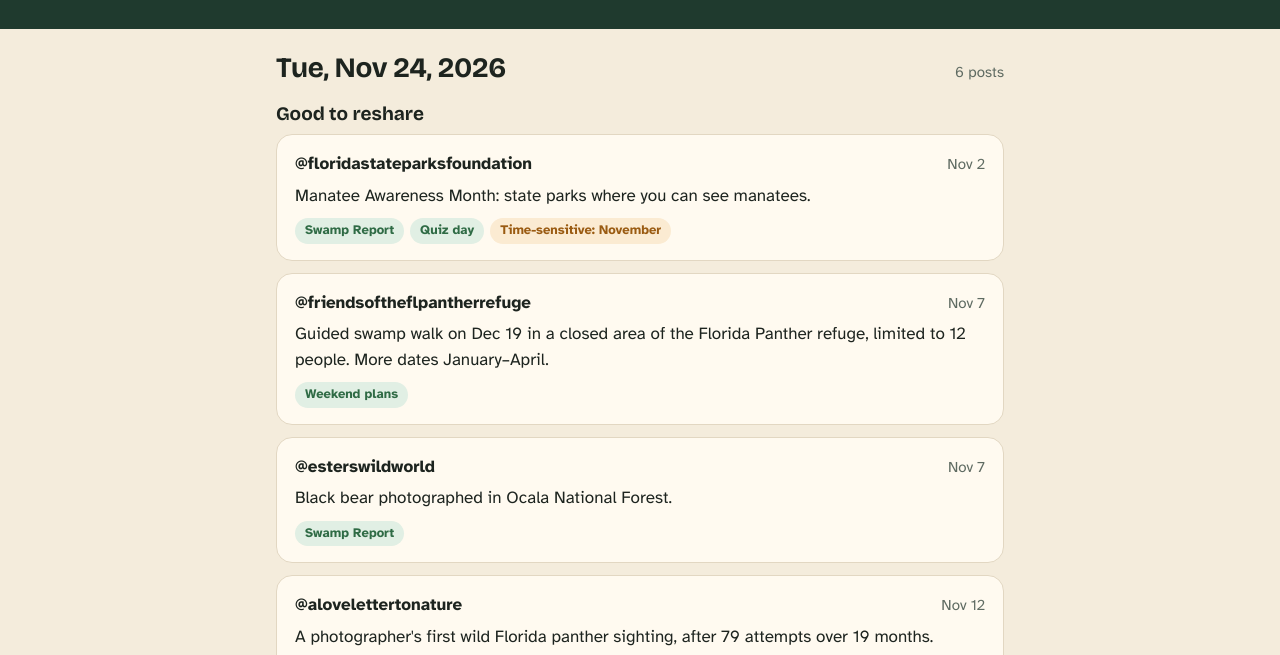
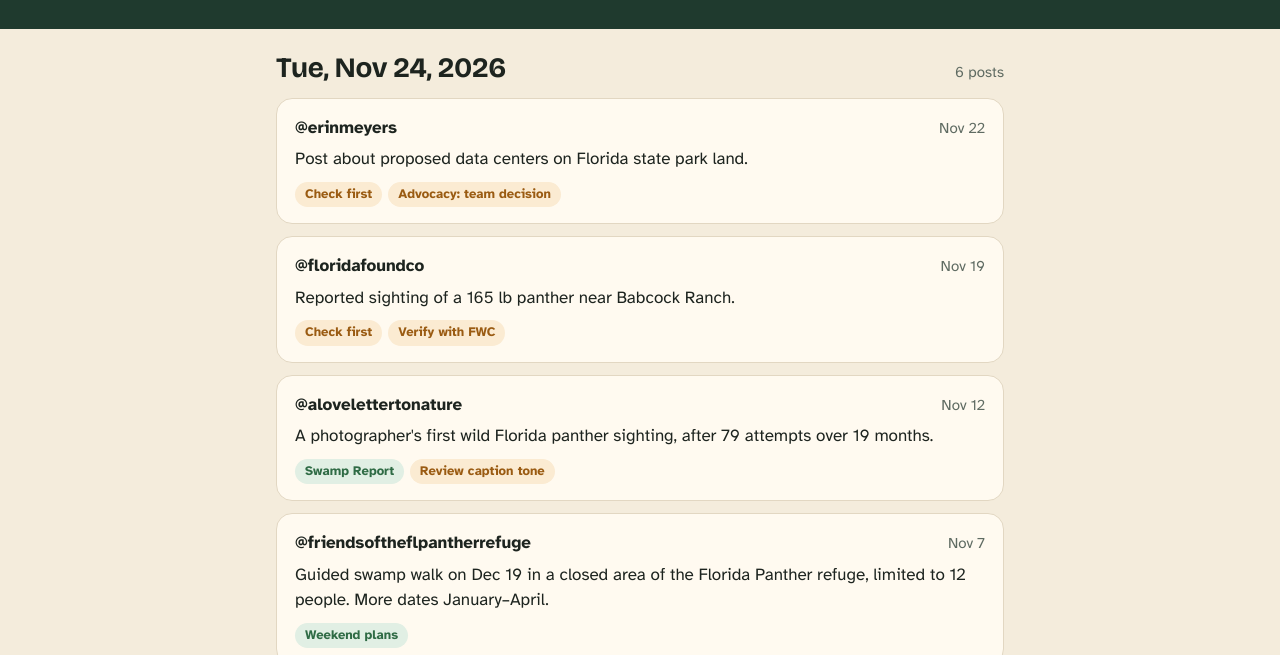
Before and after one commit to roldanm92-lab/RN8V, a plain HTML site: page index.html in a window 1280 px wide. Shown: the part 145-800 px from the top of the page. Drawn offline with nearby package versions, Linux system fonts and the light colour scheme.

Commit message:
Show newest posts first within each day
Co-Authored-By: Claude Opus 5.5 <noreply@anthropic.com>
Claude-Session: https://claude.ai/code/session_016jPVYxBRqsZKay7JayXWiu

```diff
--- a/index.html
+++ b/index.html
@@ -71,8 +71,11 @@ fetch('finds.json', {cache: 'no-store'}).then(r => r.json()).then(days => {
   const total = days.reduce((n, d) => n + d.posts.length, 0);
   document.getElementById('sub').textContent = `${total} posts across ${days.length} search${days.length === 1 ? '' : 'es'}, newest first.`;
   document.getElementById('days').innerHTML = days.map(d => {
-    const good = d.posts.filter(p => p.group !== 'check');
-    const check = d.posts.filter(p => p.group === 'check');
+    // newest post first; "Nov 2"-style dates are read relative to the search date
+    const when = p => { const s = new Date(d.date + 'T12:00:00'); const t = new Date(`${p.posted} ${s.getFullYear()} 12:00`);
+      if (isNaN(t)) return 0; if (t > s) t.setFullYear(t.getFullYear() - 1); return t.getTime(); };
+    const posts = [...d.posts].sort((a, b) => when(b) - when(a))
+      .map(p => p.group === 'check' ? {...p, flags: ['Check first', ...(p.flags||[])]} : p);
     const extra = (d.accounts?.length || d.hashtags?.length) ? `
       <details><summary>Sources used</summary>
         ${d.accounts?.length ? `<h3>Accounts</h3>${chips(d.accounts)}` : ''}
@@ -80,8 +83,7 @@ fetch('finds.json', {cache: 'no-store'}).then(r => r.json()).then(days => {
       </details>` : '';
     return `<section class="day">
       <div class="dayhead"><h2>${fmtDay(d.date)}</h2><span class="count">${d.posts.length} post${d.posts.length === 1 ? '' : 's'}</span></div>
-      ${good.length ? `<h3>Good to reshare</h3><div class="list">${good.map(card).join('')}</div>` : ''}
-      ${check.length ? `<h3>Check first</h3><div class="list">${check.map(card).join('')}</div>` : ''}
+      ${posts.length ? `<div class="list" style="margin-top:14px">${posts.map(card).join('')}</div>` : ''}
       ${d.posts.length ? '' : '<p class="empty">No new posts found.</p>'}
       ${extra}
     </section>`;
```
